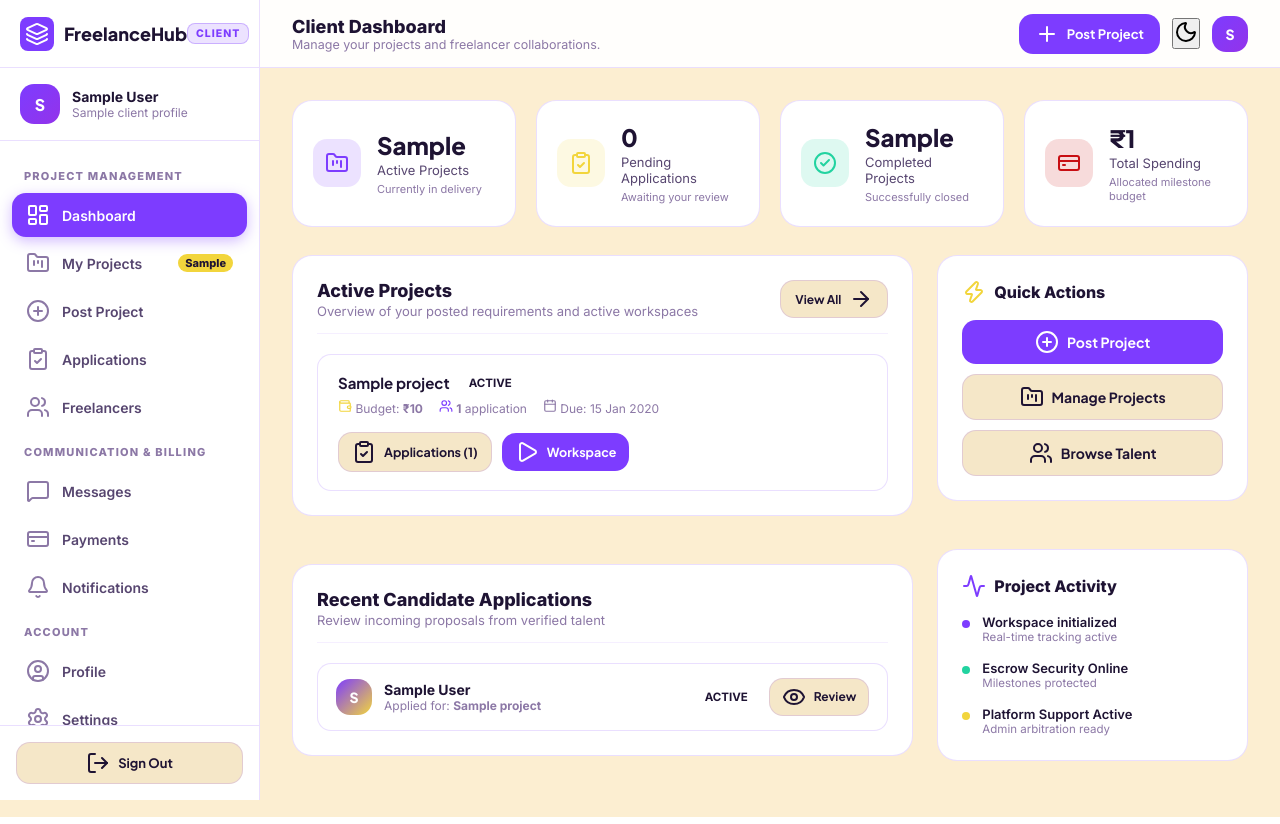
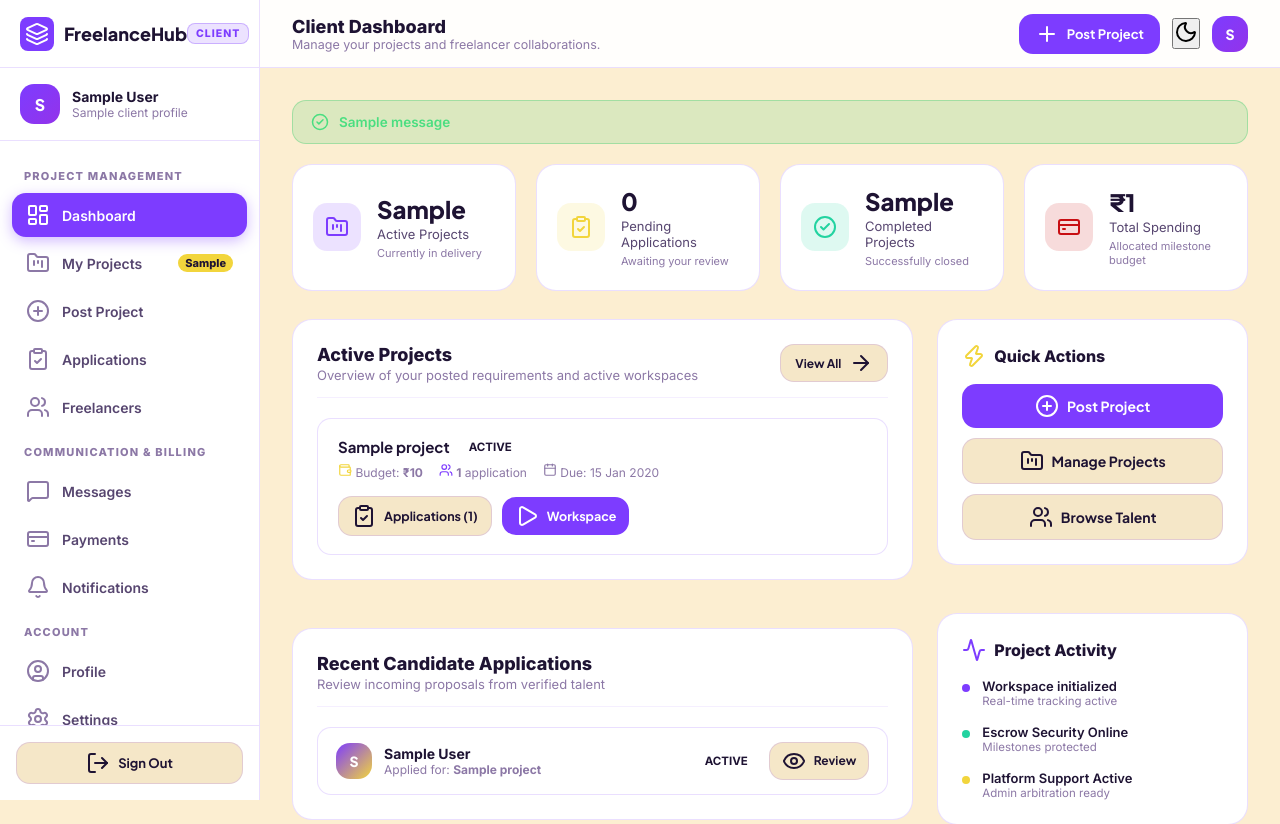
Before and after one commit to ABHISHEK120906/Project_Alpha, a Django app: template templates/marketplace/dashboard.html in a window 1280 px wide. Shown: the top 824 px of the page. Run offline with Django 5.2, Linux system fonts and the light colour scheme; the template is opened without the code that fills it: most values are stand-ins (such as "Sample title", 1, 10 or a date in 2020); one stand-in notice (Sample message) is shown.

Commit message:
feat: add marketplace models and base templates for client and freelancer profiles

```diff
--- a/marketplace/models.py
+++ b/marketplace/models.py
@@ -411,6 +411,11 @@ class ProjectApplication(models.Model):
 
     def __str__(self):
         return f"{self.freelancer.username} → {self.project.title} ({self.status})"
+
+    @property
+    def cover_letter(self):
+        """Backwards compatibility alias for proposal text."""
+        return self.proposal
 
 
 # ---------------------------------------------------------------------------
--- a/templates/marketplace/base_client.html
+++ b/templates/marketplace/base_client.html
@@ -189,6 +189,16 @@
 
     <!-- Content Body -->
     <main class="client-content-body">
+      {% if messages %}
+        <div style="margin-bottom: 20px; display: flex; flex-direction: column; gap: 10px;">
+          {% for message in messages %}
+            <div class="alert alert-{{ message.tags|default:'info' }}" style="padding: 12px 18px; border-radius: var(--r-md); font-size: 13.5px; font-weight: 600; display: flex; align-items: center; gap: 10px; background: {% if message.tags == 'success' %}rgba(34, 197, 94, 0.15){% elif message.tags == 'error' or message.tags == 'danger' %}rgba(239, 68, 68, 0.15){% elif message.tags == 'warning' %}rgba(245, 158, 11, 0.15){% else %}rgba(59, 130, 246, 0.15){% endif %}; border: 1px solid {% if message.tags == 'success' %}rgba(34, 197, 94, 0.3){% elif message.tags == 'error' or message.tags == 'danger' %}rgba(239, 68, 68, 0.3){% elif message.tags == 'warning' %}rgba(245, 158, 11, 0.3){% else %}rgba(59, 130, 246, 0.3){% endif %}; color: {% if message.tags == 'success' %}#4ade80{% elif message.tags == 'error' or message.tags == 'danger' %}#f87171{% elif message.tags == 'warning' %}#fbbf24{% else %}#60a5fa{% endif %};">
+              <i data-lucide="{% if message.tags == 'success' %}check-circle-2{% elif message.tags == 'error' or message.tags == 'danger' %}alert-circle{% elif message.tags == 'warning' %}alert-triangle{% else %}info{% endif %}" style="width: 18px; height: 18px; flex-shrink: 0;"></i>
+              <span>{{ message }}</span>
+            </div>
+          {% endfor %}
+        </div>
+      {% endif %}
       {% block content %}{% endblock %}
     </main>
 
```
Also changed, not shown: templates/marketplace/base_freelancer.html (+10 -0 lines).
